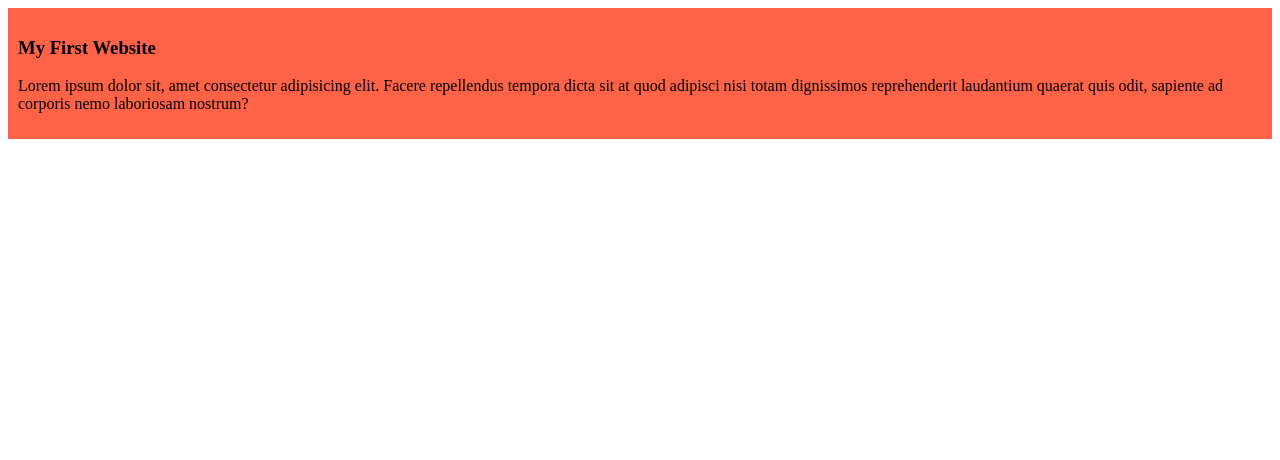
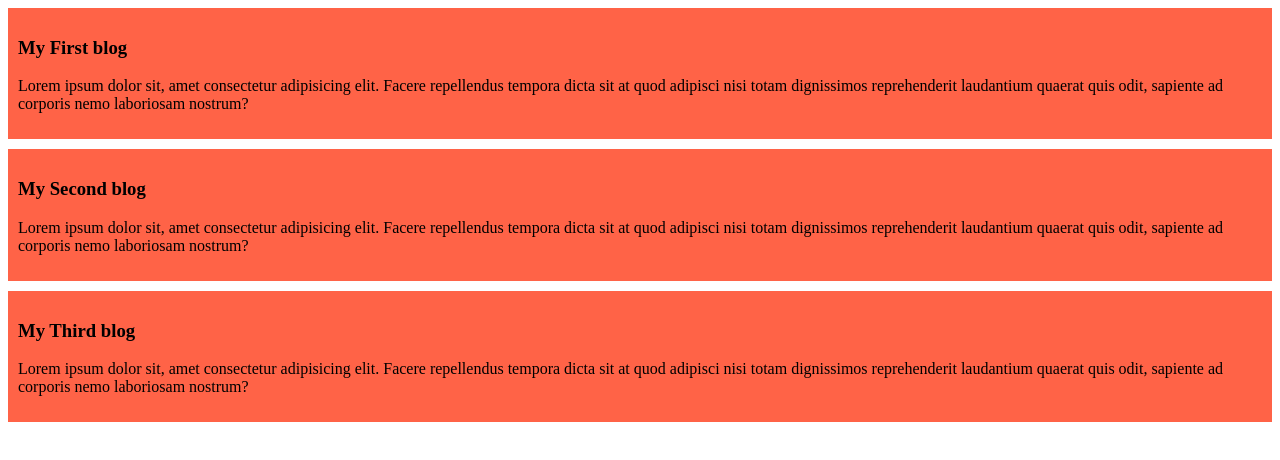
Before and after one commit to ishtiyak-BAUET/my-simple-website, a plain HTML site: page index.html in a window 1280 px wide. Drawn offline with Linux system fonts and the light colour scheme.

Commit message:
second and third div added

```diff
--- a/index.html
+++ b/index.html
@@ -8,7 +8,15 @@
 </head>
 <body>
     <div>
-        <h3>My First Website</h3>
+        <h3>My First blog</h3>
+        <p>Lorem ipsum dolor sit, amet consectetur adipisicing elit. Facere repellendus tempora dicta sit at quod adipisci nisi totam dignissimos reprehenderit laudantium quaerat quis odit, sapiente ad corporis nemo laboriosam nostrum?</p>
+    </div>
+    <div>
+        <h3>My Second blog</h3>
+        <p>Lorem ipsum dolor sit, amet consectetur adipisicing elit. Facere repellendus tempora dicta sit at quod adipisci nisi totam dignissimos reprehenderit laudantium quaerat quis odit, sapiente ad corporis nemo laboriosam nostrum?</p>
+    </div>
+    <div>
+        <h3>My Third blog</h3>
         <p>Lorem ipsum dolor sit, amet consectetur adipisicing elit. Facere repellendus tempora dicta sit at quod adipisci nisi totam dignissimos reprehenderit laudantium quaerat quis odit, sapiente ad corporis nemo laboriosam nostrum?</p>
     </div>
 </body>
--- a/style/blog.css
+++ b/style/blog.css
@@ -1,4 +1,5 @@
 div{
     background-color: tomato;
     padding: 10px;
+    margin-bottom: 10px;
 }
```
